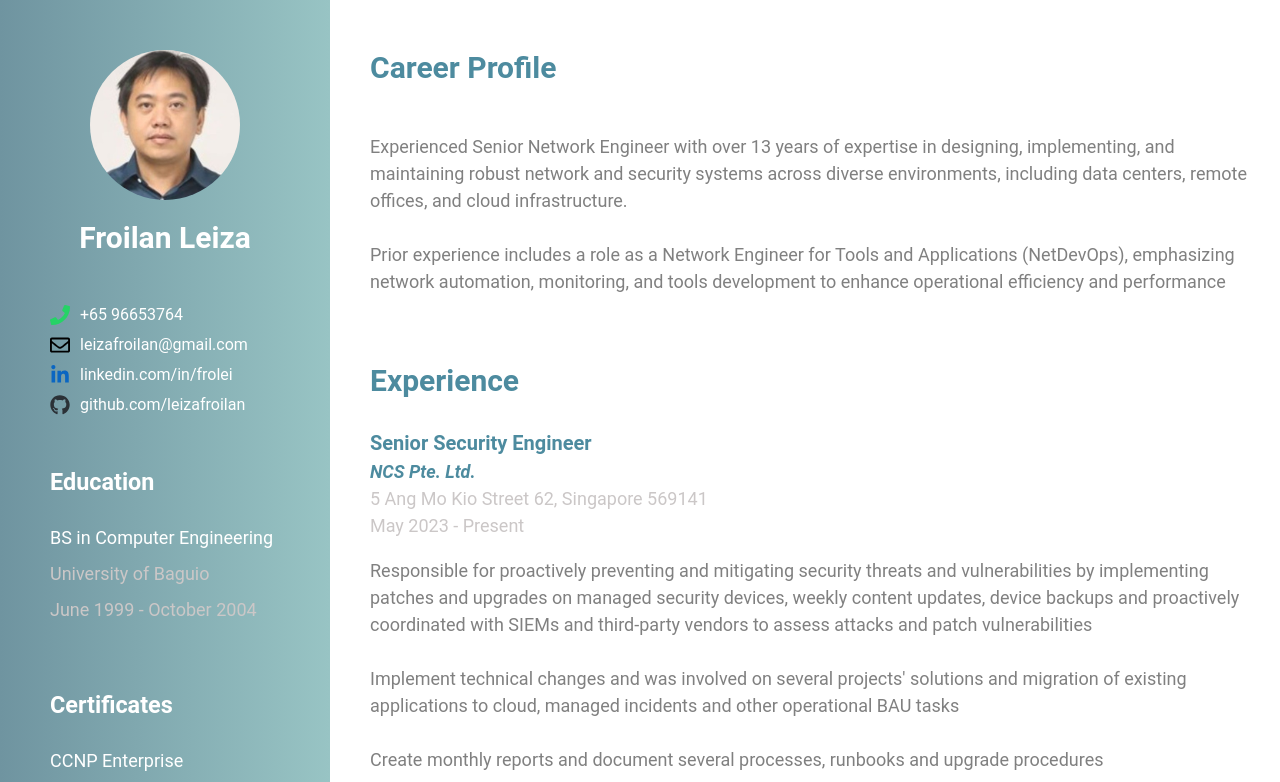
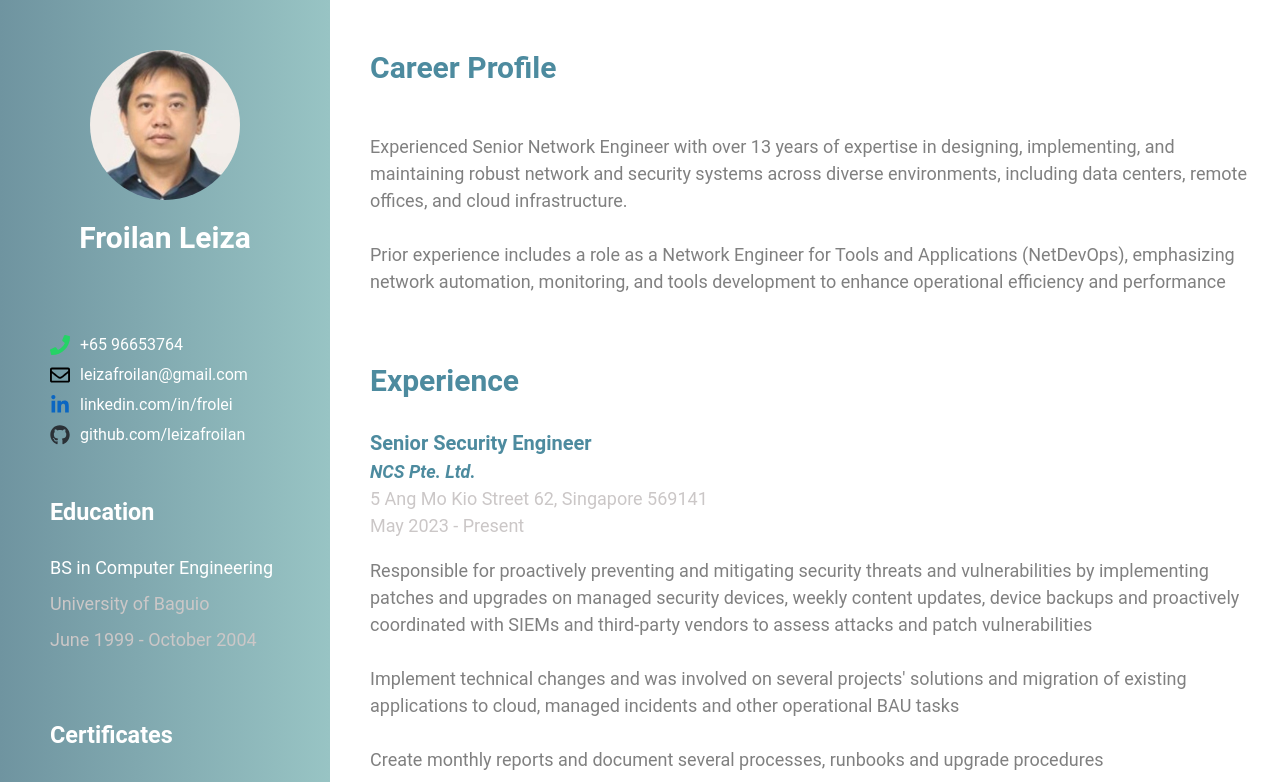
Before and after one commit to leizafroilan/leizafroilan.github.io, a React (Create React App) app: page /#/ in a window 1280 px wide. Shown: the top 782 px of the page. Built offline with nearby package versions, Linux system fonts and the light colour scheme.

Commit message:
fixed icon

```diff
--- a/src/App.css
+++ b/src/App.css
@@ -42,6 +42,7 @@ body, html {
   font-size: 30px;
   font-weight: bold;
   color: white;
+  padding-bottom: 30px;
 }
 
 
@@ -67,6 +68,7 @@ body, html {
 .icon {
   font-size: 20px;
   padding-right:10px;
+  line-height: 1.5px;
 }
 .left-header {
   text-align: left;
@@ -86,7 +88,7 @@ body, html {
   align-items: center;
   justify-content: center;
   padding-left: 50px;
-  line-height: 2;
+
 }
 
 .left-desc p:first-child {
```
